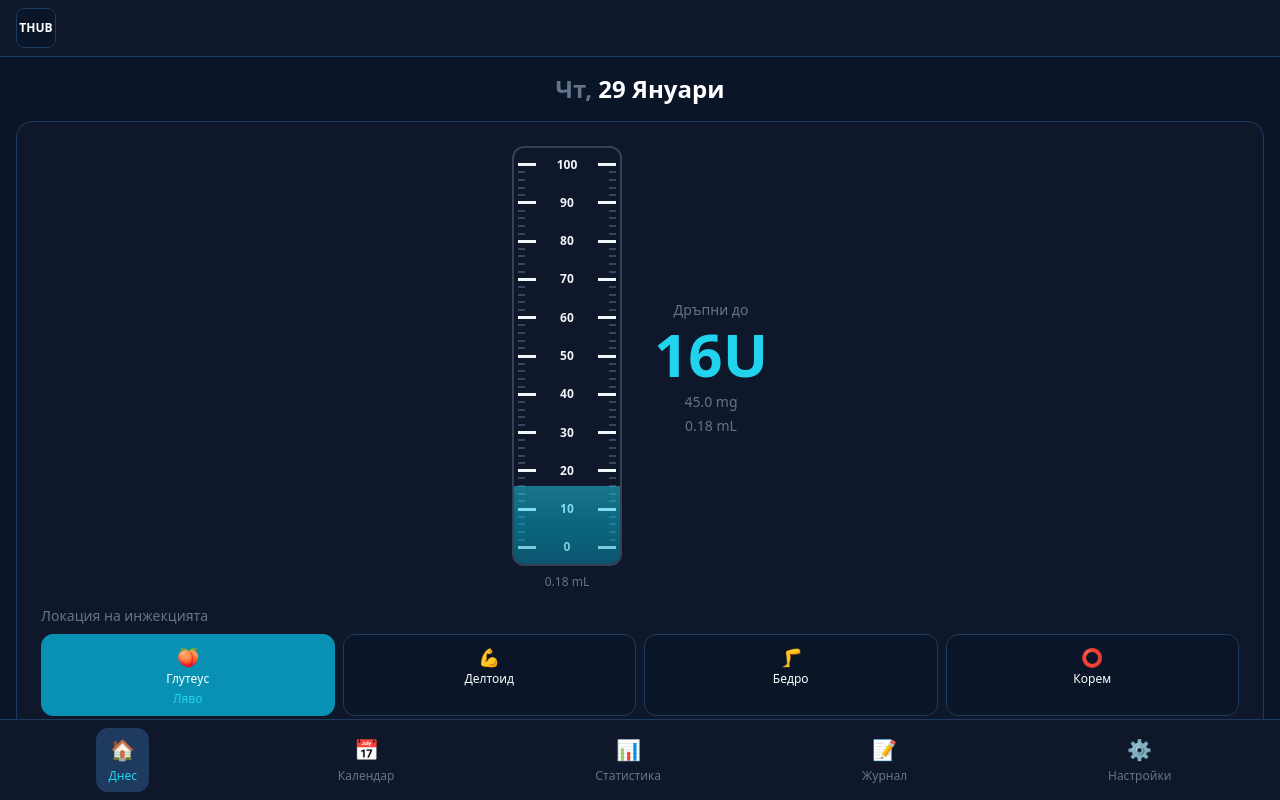
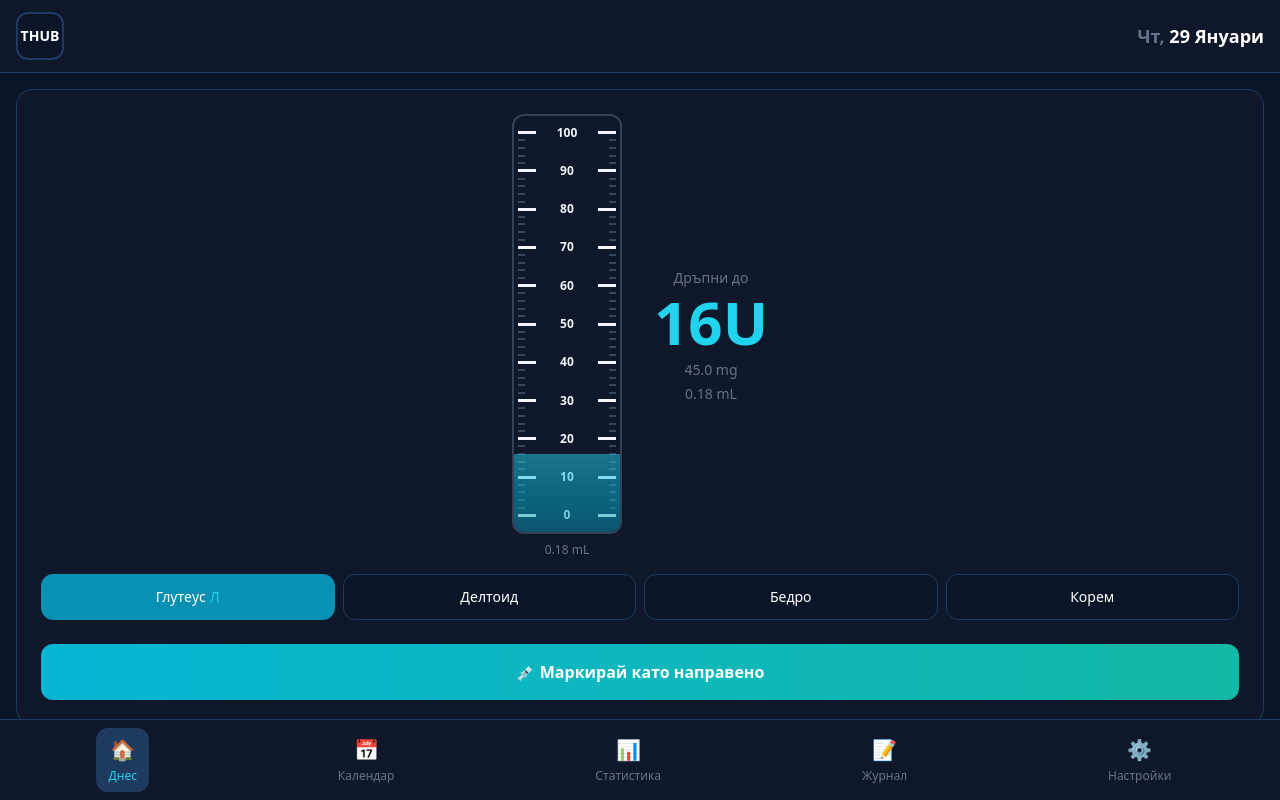
Before and after one commit to thub-app/thub-app, a React (Vite) app: page / in a window 1280 px wide. Both pictures are taken after a click on the button "🚀 Demo режим (бърз тест)". Shown: the top 800 px of the page. Built offline with nearby package versions, Linux system fonts and the light colour scheme.

Commit message:
Update App.jsx

```diff
--- a/src/App.jsx
+++ b/src/App.jsx
@@ -1540,14 +1540,18 @@ const THUBApp = () => {
       {/* Header */}
       <header
         style={{ backgroundColor: '#0f172a', borderColor: '#1e3a5f' }}
-        className="px-4 py-2 flex items-center sticky top-0 z-40 border-b"
+        className="px-4 py-3 flex items-center justify-between sticky top-0 z-40 border-b"
       >
         <div
           style={{ backgroundColor: '#0a1628', borderColor: '#1e3a5f' }}
-          className="w-10 h-10 rounded-lg border flex items-center justify-center"
-        >
-          <span className="text-white text-xs font-black">THUB</span>
-        </div>
+          className="w-12 h-12 rounded-xl border-2 flex items-center justify-center"
+        >
+          <span className="text-white text-sm font-black">THUB</span>
+        </div>
+        <p className="text-white text-lg font-semibold">
+          <span style={{ color: '#64748b' }}>{dayNames[today.getDay()]}, </span>
+          {today.getDate()} {monthNames[today.getMonth()]}
+        </p>
       </header>
 
       {/* Content */}
@@ -1556,14 +1560,6 @@ const THUBApp = () => {
         {/* TODAY TAB */}
         {activeTab === 'today' && (
           <div className="space-y-4">
-
-            {/* Date */}
-            <div className="text-center">
-              <p className="text-white text-2xl font-bold">
-                <span style={{ color: '#64748b' }}>{dayNames[today.getDay()]}, </span>
-                {today.getDate()} {monthNames[today.getMonth()]}
-              </p>
-            </div>
 
             {todayIsInjectionDay ? (
               <>
@@ -1592,9 +1588,6 @@ const THUBApp = () => {
 
                   {/* Location Picker */}
                   <div className="mt-4">
-                    <label style={{ color: '#64748b' }} className="block text-sm font-medium mb-2">
-                      Локация на инжекцията
-                    </label>
                     <div className="grid grid-cols-4 gap-2">
                       {[
                         { id: 'glute', label: 'Глутеус', emoji: '🍑' },
@@ -1617,13 +1610,12 @@ const THUBApp = () => {
                             color: 'white',
                             opacity: todayCompleted ? 0.5 : 1
                           }}
-                          className="py-2 border rounded-xl font-medium transition-colors text-xs flex flex-col items-center"
-                        >
-                          <span className="text-lg">{loc.emoji}</span>
+                          className="py-3 border rounded-xl font-medium transition-colors text-sm flex items-center justify-center"
+                        >
                           <span>{loc.label}</span>
-                          {selectedLocation === loc.id && (
-                            <span style={{ color: '#22d3ee' }} className="text-xs mt-1">
-                              {selectedSide === 'left' ? 'Ляво' : 'Дясно'}
+                          {selectedLocation === loc.id && selectedSide && (
+                            <span style={{ color: '#22d3ee' }} className="ml-1">
+                              {selectedSide === 'left' ? 'Л' : 'Д'}
                             </span>
                           )}
                         </button>
@@ -1717,7 +1709,8 @@ const THUBApp = () => {
                   >
                     <p style={{ color: '#22d3ee' }} className="font-semibold mb-3 text-sm">Оптимизация на графика</p>
 
-                    <div className="flex justify-center gap-2 mb-2 flex-wrap">
+                    <div className="overflow-x-auto pb-2">
+                      <div className="flex gap-2 min-w-max justify-center">
                         {(() => {
                           const schedule = [];
                           let higherUsed = 0;
@@ -1734,18 +1727,20 @@ const THUBApp = () => {
                             <div
                               key={i}
                               style={{
-                              backgroundColor: units === rotation.higherUnits ? '#0891b2' : '#164e63'
-                            }}
-                            className="px-3 py-2 rounded-lg"
+                                backgroundColor: units === rotation.higherUnits ? '#0891b2' : '#164e63',
+                                minWidth: '44px'
+                              }}
+                              className="px-3 py-2 rounded-lg text-center"
                             >
                               <span className="text-white font-bold">{units}U</span>
                             </div>
                           ));
                         })()}
                       </div>
+                    </div>
 
                     <p style={{ color: '#94a3b8' }} className="text-sm text-center mt-2">
-                      {rotation.lowerCount}×{rotation.lowerUnits}U + {rotation.higherCount}×{rotation.higherUnits}U = {rotation.totalMg.toFixed(1)} {compound.unit}
+                      {rotation.lowerCount}×{rotation.lowerUnits}U + {rotation.higherCount}×{rotation.higherUnits}U = {(proto.frequency === 'EOD' ? rotation.totalMg / 2 : rotation.totalMg).toFixed(1)} {compound.unit}/сед
                     </p>
                   </div>
                 )}
```
Lines whose indentation alone changed are shown as unchanged.
